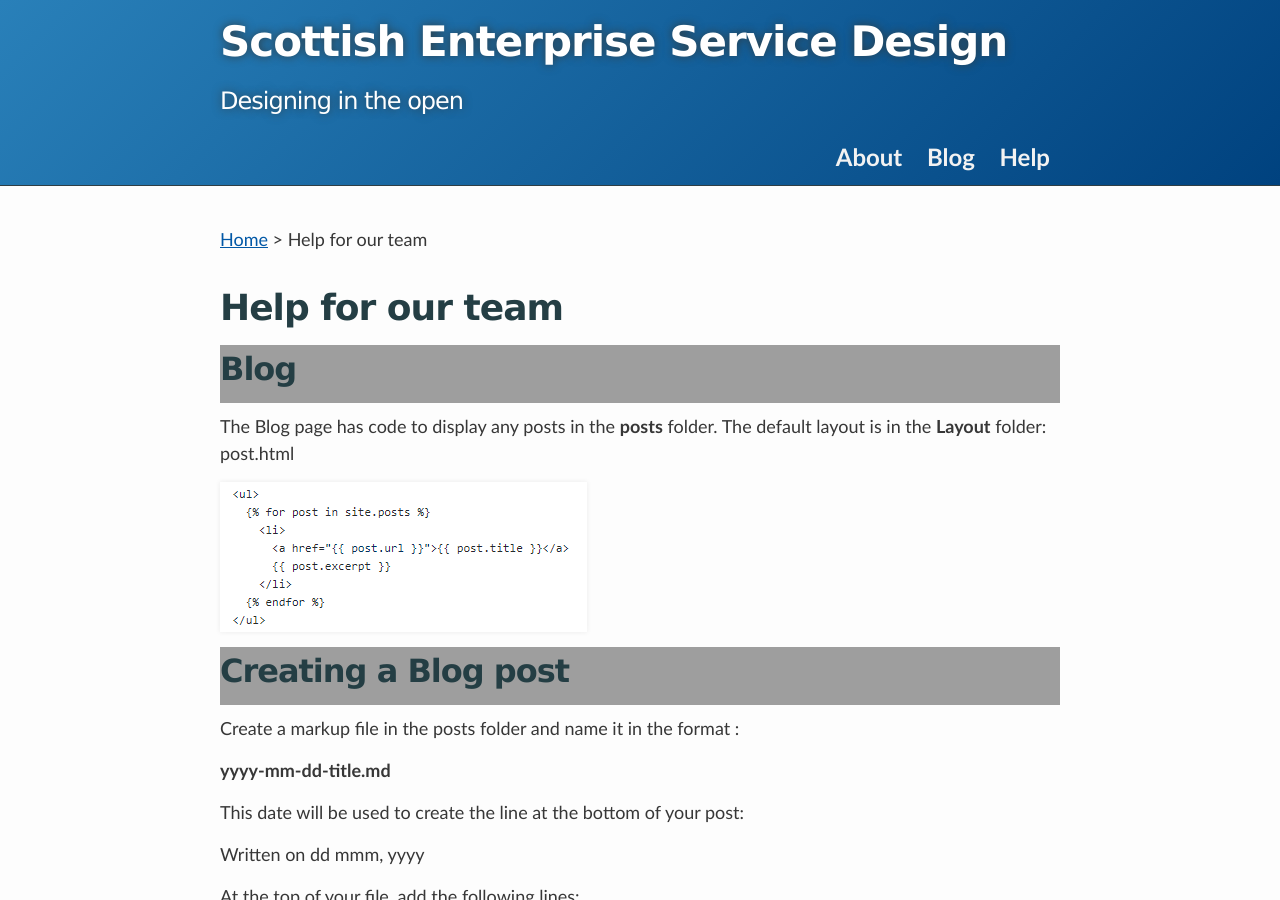
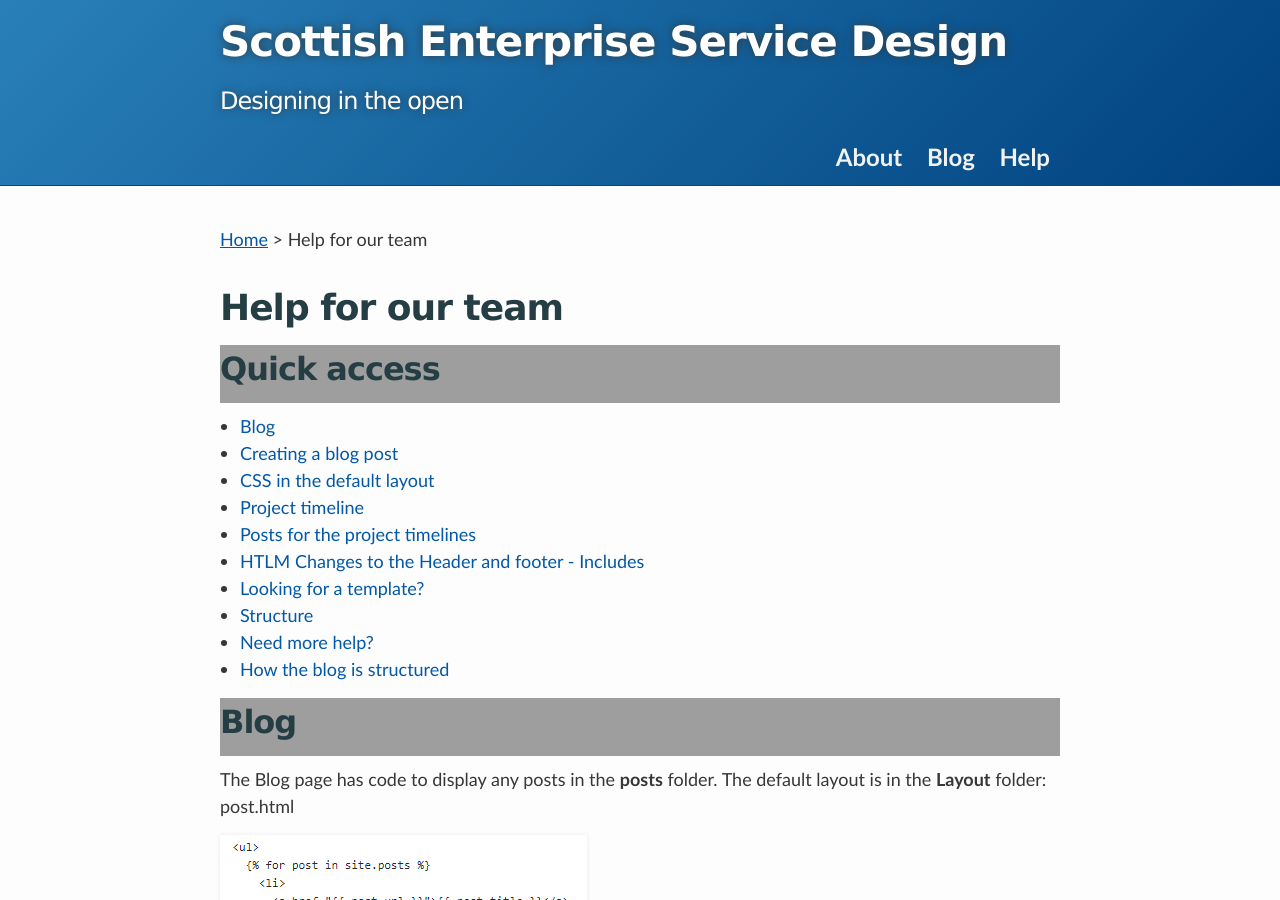
Before and after one commit to carl-watson/scotentSD.github.io, a Jekyll site: the page built from help.md, in a window 1280 px wide and 900 px high. Built offline with Jekyll 4.4.1, drawn with Linux system fonts in a browser that asks for light colours; some of the changed text lies outside the part shown.

Commit message:
SK - add quick link for the help page as it was starting to be a bit long

```diff
--- a/help.md
+++ b/help.md
@@ -3,6 +3,18 @@ layout: page
 title: Help for our team
 permalink: /help/
 ---
+
+## Quick access
+- [Blog](https://scotentsd.github.io/help/#blog)
+- [Creating a blog post](https://scotentsd.github.io/help/#creating-a-blog-post)
+- [CSS in the  default layout](https://scotentsd.github.io/help/#css-in-the--default-layout)
+- [Project timeline](https://scotentsd.github.io/help/#project-timeline)
+- [Posts for the project timelines](https://scotentsd.github.io/help/#posts-for-the-project-timelines)
+- [HTLM Changes to the Header and footer - Includes](https://scotentsd.github.io/help/#htlm-changes-to-the-header-and-footer----includes)
+- [Looking for a template?](https://scotentsd.github.io/help/#looking-for-a-template)
+- [Structure](https://scotentsd.github.io/help/#structure-on-the-080120)
+- [Need more help?](https://scotentsd.github.io/help/#need-more-help)
+- [How the blog is structured](https://scotentsd.github.io/help/#how-the-blog-is-structured-25012020)
 
 ## Blog
 The Blog page has code to display any posts in the **posts** folder. The default layout is in the **Layout** folder: post.html
```
Also changed, not shown: other parts of help.md (+1 -1 lines).
